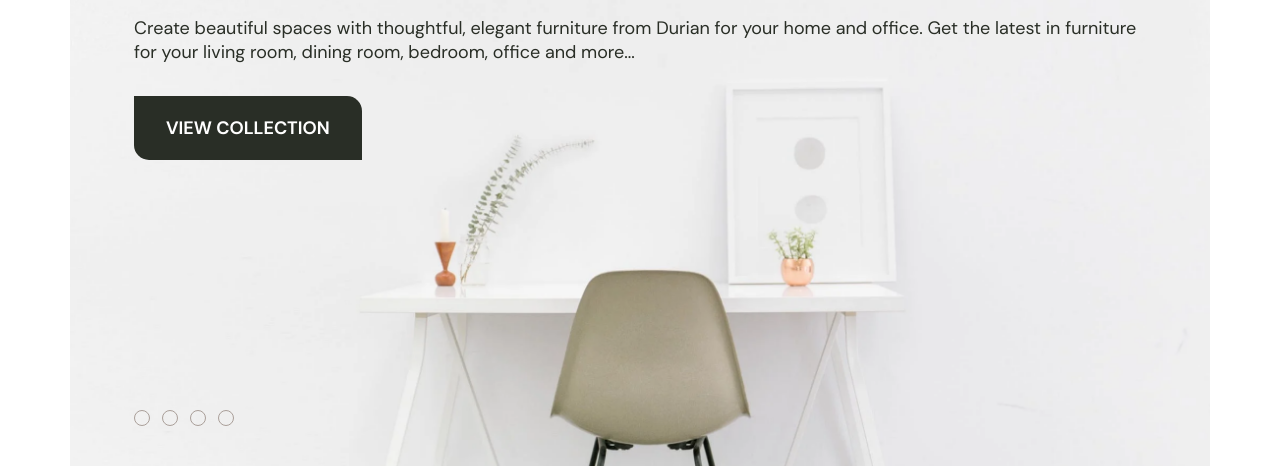
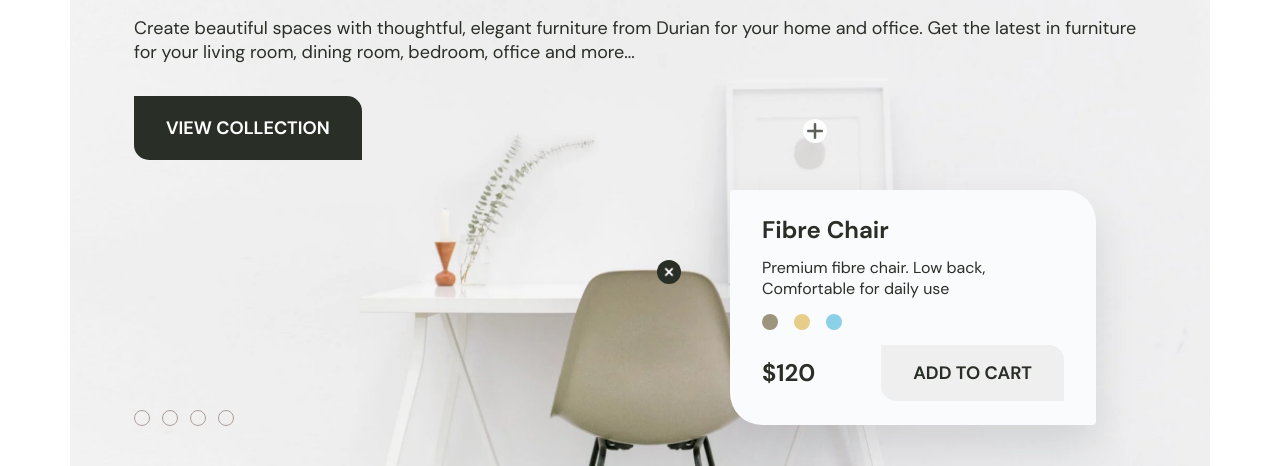
Before and after one commit to Adkhambek/furniture-landingpage, a plain HTML site: page index.html in a window 1280 px wide. Shown: the part 371-837 px from the top of the page. Drawn offline with Linux system fonts and the light colour scheme.

Commit message:
hero section

```diff
--- a/css/style.css
+++ b/css/style.css
@@ -77,12 +77,24 @@ img {
     font-size: 1.8rem;
 }
 
+.badge {
+    width: 1.6rem;
+    height: 1.6rem;
+    cursor: pointer;
+    outline: none;
+    border-radius: 50%;
+}
+
+.badge:hover {
+    box-shadow: inset 0px 0px 0px 3px #ffffff;
+}
+
 /********************************************
  Nav Section:
 *********************************************/
 
 .nav__container {
-    padding: 3.5rem 0 8rem;
+    padding: 8rem 0 3.5rem;
     display: flex;
     justify-content: space-between;
     align-items: center;
@@ -161,6 +173,7 @@ img {
     background-size: cover;
     background-position: center;
     border-radius: 3.2rem 3.2rem 0 0;
+    position: relative;
 }
 
 .hero__title {
@@ -177,21 +190,108 @@ img {
 }
 
 .hero__badge {
-    width: 1.6rem;
-    height: 1.6rem;
     border: 1px solid #aa9f99;
-    border-radius: 50%;
     background-color: transparent;
-    cursor: pointer;
-    outline: none;
 }
 
 .hero__badge:active {
     border: 2px solid var(--secondary-color);
-    box-shadow: inset 0px 0px 0px 3px #ffffff;
     background-color: #a46844;
 }
 
 .hero__badge:not(:last-child) {
     margin-right: 1.2rem;
 }
+
+.hero-card {
+    width: 36.6rem;
+    display: inline-block;
+    background-color: #fafbfd;
+    padding: 2.4rem 3.2rem;
+    box-shadow: 0px 20px 40px rgba(41, 46, 38, 0.12);
+    border-radius: 4px 32px;
+    position: absolute;
+    bottom: 6%;
+    right: 10%;
+}
+
+.hero-card__title {
+    font-size: 24px;
+    font-weight: bold;
+    color: var(--bg-color-2);
+    text-transform: capitalize;
+    margin-bottom: 1.2rem;
+}
+
+.hero-card__subtitle {
+    width: 80%;
+    font-size: 1.6rem;
+}
+
+.hero-card__footer {
+    display: flex;
+    align-items: center;
+    justify-content: space-between;
+}
+
+.hero-card__price {
+    font-weight: bold;
+    font-size: 24px;
+    color: var(--bg-color-2);
+}
+
+.hero-card__add {
+    background: #efefef;
+    color: var(--bg-color-2);
+    border: none;
+    padding: 1.6rem 3.2rem;
+    outline: none;
+}
+.hero-card__next{
+    display: flex;
+    margin: 1.5rem 0;
+}
+.hero-card__badge_brown{
+    background-color: #9c957c;
+}
+.hero-card__badge_orange{
+    background-color: #e8cd8a;
+}
+.hero-card__badge_blue{
+    background-color: #8ad1e8;
+}
+.hero-card__badge{
+    border: none;
+}
+.hero-card__badge:not(:last-child){
+    margin-right: 1.6rem;
+}
+
+.close,.add{
+    position: absolute;
+    width: 2.4rem;
+    height: 2.4rem;
+    display: flex;
+    justify-content: center;
+    align-items: center;
+    border-radius: 50%;
+    border: none;
+    outline: none;
+    cursor: pointer;
+}
+.close-icon,.add-icon{
+    width: 1.6rem;
+    height: 1.6rem;
+}
+
+.close{
+    background-color: var(--bg-color-2);
+    left: -20%;
+    top: 30%;
+}
+
+.add{
+    background-color: #ffffff;
+    top: -30%;
+    left: 20%;
+}
--- a/index.html
+++ b/index.html
@@ -61,10 +61,29 @@
                 <a href="#" class="hero__link btn">View Collection</a>
             </div>
             <div class="hero__next">
-                <button class="hero__badge"></button>
-                <button class="hero__badge"></button>
-                <button class="hero__badge"></button>
-                <button class="hero__badge"></button>
+                <button class="hero__badge badge"></button>
+                <button class="hero__badge badge"></button>
+                <button class="hero__badge badge"></button>
+                <button class="hero__badge badge"></button>
+            </div>
+            <div class="hero-card">
+                <h2 class="hero-card__title">Fibre Chair</h2>
+                <p class="hero-card__subtitle">Premium fibre chair. Low back, Comfortable for daily use</p>
+                <div class="hero-card__next">
+                    <button class="hero-card__badge hero-card__badge_brown badge"></button>
+                    <button class="hero-card__badge hero-card__badge_orange badge"></button>
+                    <button class="hero-card__badge hero-card__badge_blue badge"></button>
+                </div>
+                <footer class="hero-card__footer">
+                    <p class="hero-card__price">$120</p>
+                    <a href="#" class="hero-card__add btn">add to cart</a>
+                </footer>
+                <button class="close">
+                    <img src="./images/close-icon.png" alt="close icon" class="close-icon">
+                </button>
+                <button class="add">
+                    <img src="./images/add-icon.png" alt="add icon" class="add-icon">
+                </button>
             </div>
         </div>
     </section>
```
